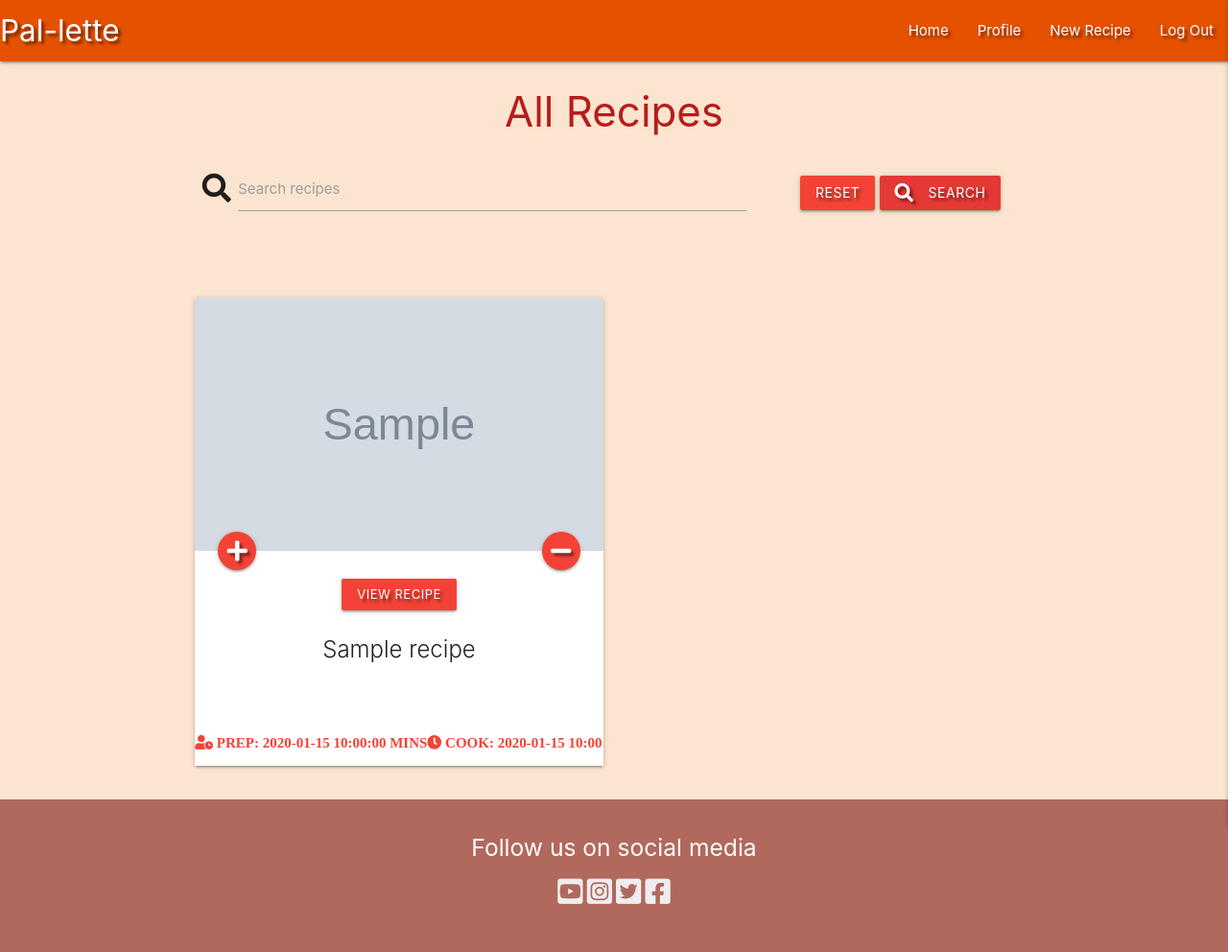
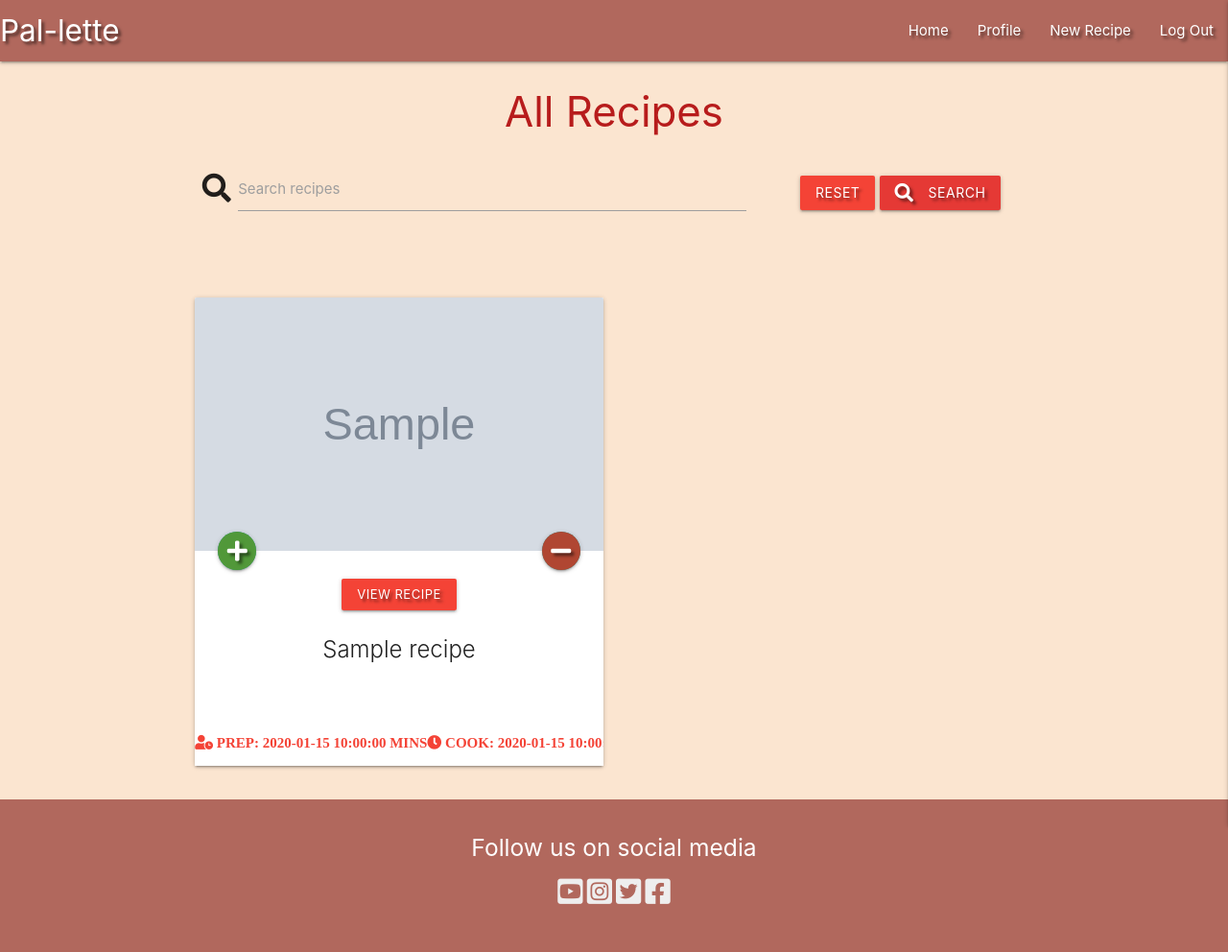
Before and after one commit to paulvmking/Pal-lette, a Flask app: page / in a window 1280 px wide. Shown: the whole page at 96% size. Run offline with Flask 2, Linux system fonts and the light colour scheme; the visitor is signed in with stand-in values (Sample User, id 1); grey boxes marked "Sample" are stand-in pictures; a database or web service that is not in the repository returns one stand-in record (values such as "Sample title"); some libraries are stand-ins or nearby versions.

Commit message:
Styled navbar and buttons

```diff
--- a/static/css/style.css
+++ b/static/css/style.css
@@ -2,15 +2,19 @@ body {
     background-color: #fbe5d0;
    }
 
-  body {
+body {
     display: flex;
     min-height: 100vh;
     flex-direction: column;
-  }
+}
 
-  main {
+div.nav-wrapper{
+  background-color: #b1685d;
+}
+
+main {
     flex: 1 0 auto;
-  }
+}
 
 .text-shadow {
     text-shadow: 3px 3px 3px rgba(0, 0, 0, 0.5);
@@ -22,6 +26,14 @@ body {
 
 a {
     color: inherit;
+}
+
+i#like.fas.fa-plus.text-shadow{
+  background-color: #519839;
+}
+
+i#like.fas.fa-minus.text-shadow{
+  background-color: #b04632;
 }
 
 .btn-small {
--- a/templates/recipes.html
+++ b/templates/recipes.html
@@ -31,9 +31,9 @@
                 <img src="{{ recipe.image }}">
                 {% if session.user %}
                 <div class="div">
-                    <a href="{{ url_for('favourite_recipe', recipe_id=recipe._id) }}" class="btn-floating halfway-fab left waves-effect waves-light red"><i class="fas fa-plus text-shadow"
+                    <a href="{{ url_for('favourite_recipe', recipe_id=recipe._id) }}" class="btn-floating halfway-fab left waves-effect waves-light"><i class="fas fa-plus text-shadow"
                         id="like"></i></a>
-                <a href="{{ url_for('remove_recipe', recipe_id=recipe._id) }}" class="btn-floating halfway-fab right waves-effect waves-light red"><i class="fas fa-minus text-shadow"
+                <a href="{{ url_for('remove_recipe', recipe_id=recipe._id) }}" class="btn-floating halfway-fab right waves-effect waves-light"><i class="fas fa-minus text-shadow"
                             id="like"></i></a>
                 </div>
                 {% endif %}
```
